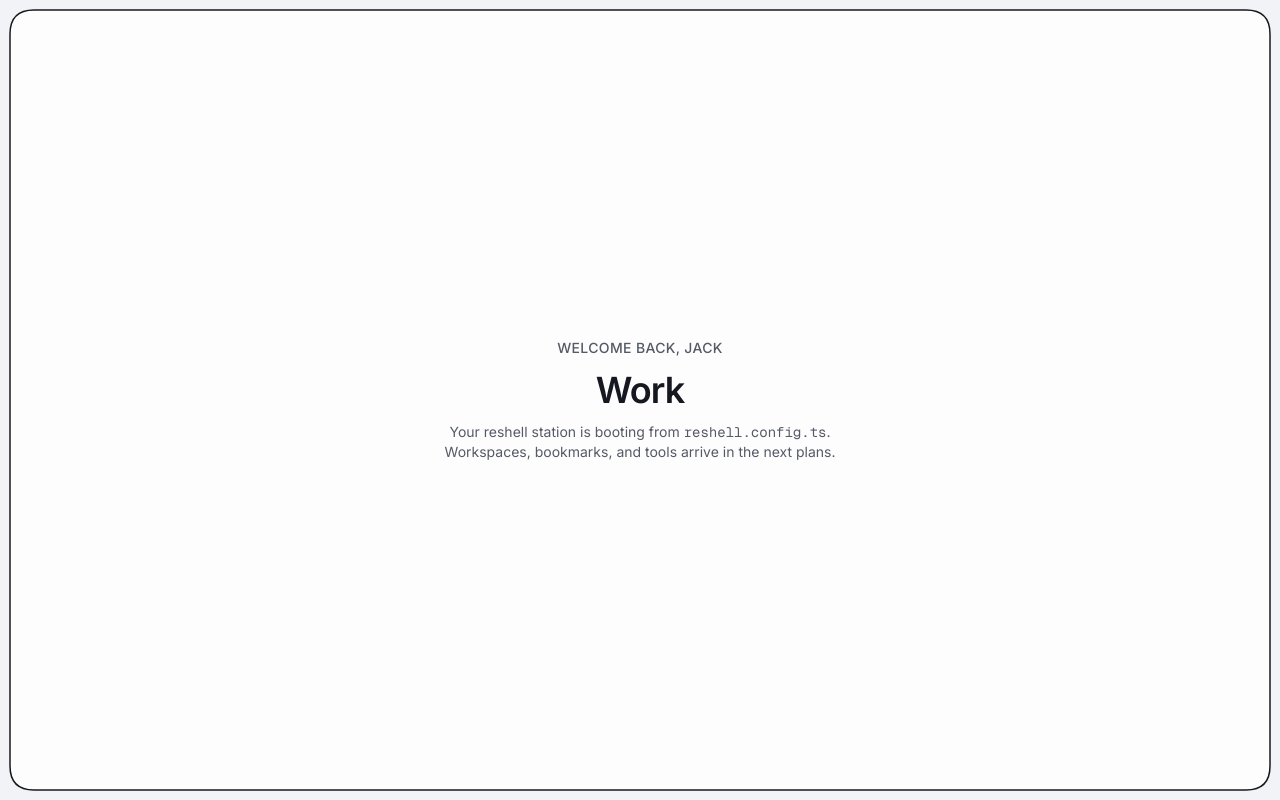
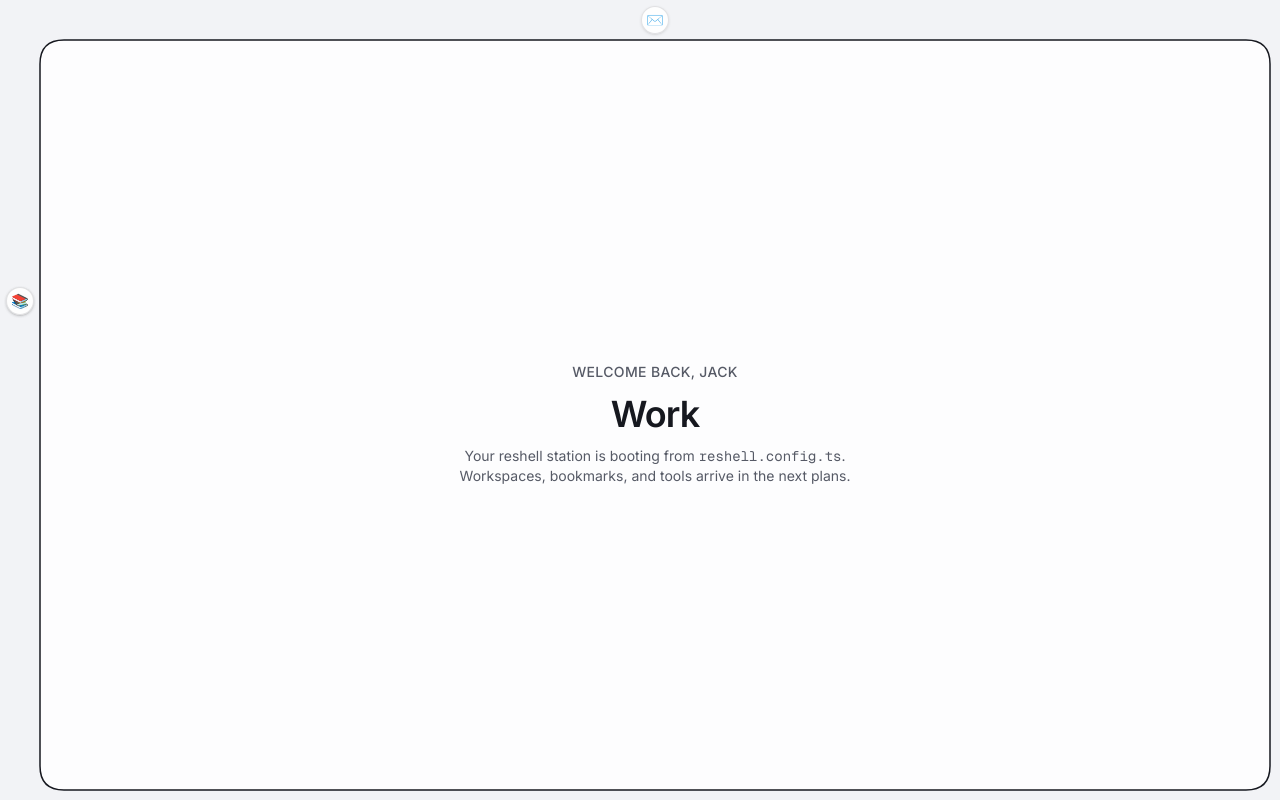
Before and after one commit to reshell-hq/reshell, a Next.js app: page / in a window 1280 px wide. Built offline with nearby package versions, Linux system fonts and the light colour scheme.

Commit message:
feat(bookmarks): map workspace bookmarks to edges
Co-authored-by: Cursor <cursoragent@cursor.com>

```diff
--- a/app/page.tsx
+++ b/app/page.tsx
@@ -1,6 +1,7 @@
 "use client";
 
 import { Shell } from "@/components/shell";
+import { WorkspaceEdges } from "@/components/personal";
 import { ReshellProvider, useReshellState } from "@/hooks/use-reshell-state";
 import reshellConfig from "@/reshell.config";
 
@@ -26,6 +27,7 @@ function HomeStation() {
         canvasColor: "var(--background)",
       }}
     >
+      <WorkspaceEdges />
       <Shell.Content>
         <main className="flex flex-1 flex-col items-center justify-center gap-3 p-8 text-center">
           {config.displayName ? (
--- /dev/null
+++ b/components/personal/index.ts
@@ -0,0 +1,2 @@
+export { BookmarkGroupSlot } from "./bookmark-group-slot";
+export { WorkspaceEdges } from "./workspace-edges";
--- /dev/null
+++ b/components/personal/workspace-edges.tsx
@@ -0,0 +1,48 @@
+"use client";
+
+import { Shell } from "@/components/shell";
+import { useReshellState } from "@/hooks/use-reshell-state";
+import type { BookmarkGroup } from "@/lib/config";
+import type { ShellEdge } from "@/lib/shell/types";
+import { BookmarkGroupSlot } from "./bookmark-group-slot";
+
+// Bookmark groups live on these edges only; `right` is reserved for tools
+// (plans 011–013) and the config schema omits it.
+const BOOKMARK_EDGES = ["left", "top", "bottom"] as const satisfies ShellEdge[];
+
+/**
+ * Projects the active workspace's config bookmark groups onto shell edges: one
+ * `<Shell.Edge>` per non-empty edge, each holding its groups in array order.
+ * App-decoupled (ADR-0009) — reads everything via the provider hook.
+ */
+export function WorkspaceEdges() {
+  const { activeWorkspace } = useReshellState();
+  const bookmarks = activeWorkspace.bookmarks;
+
+  if (!bookmarks) {
+    return null;
+  }
+
+  return (
+    <>
+      {BOOKMARK_EDGES.map((edge) => {
+        const groups: BookmarkGroup[] | undefined = bookmarks[edge];
+        if (!groups || groups.length === 0) {
+          return null;
+        }
+        return (
+          <Shell.Edge key={edge} side={edge}>
+            {groups.map((group, index) => (
+              <BookmarkGroupSlot
+                key={`${edge}:${index}`}
+                group={group}
+                edge={edge}
+                index={index}
+              />
+            ))}
+          </Shell.Edge>
+        );
+      })}
+    </>
+  );
+}
--- a/reshell.config.ts
+++ b/reshell.config.ts
@@ -20,12 +20,66 @@ export const reshellConfig = {
       name: "Work",
       scene: "default",
       widgets: { clock: true, welcome: true, quote: true },
+      bookmarks: {
+        left: [
+          {
+            name: "Dev",
+            icon: "🛠️",
+            links: [
+              { url: "https://github.com", title: "GitHub", icon: "🐙" },
+              { url: "https://stackoverflow.com" },
+              { url: "https://developer.mozilla.org", title: "MDN" },
+            ],
+          },
+          {
+            name: "Docs",
+            icon: "📚",
+            links: [
+              { url: "https://nextjs.org/docs", title: "Next.js" },
+              { url: "https://react.dev" },
+              { url: "https://tailwindcss.com" },
+            ],
+          },
+        ],
+        top: [
+          {
+            name: "Mail",
+            icon: "✉️",
+            links: [
+              { url: "https://mail.google.com", title: "Gmail" },
+              { url: "https://calendar.google.com", title: "Calendar" },
+            ],
+          },
+        ],
+      },
     },
     {
       id: "personal",
       name: "Personal",
       scene: "editorial",
       widgets: { clock: true, welcome: true },
+      bookmarks: {
+        left: [
+          {
+            name: "Read",
+            icon: "📖",
+            links: [
+              { url: "https://news.ycombinator.com", title: "Hacker News" },
+              { url: "https://www.reddit.com" },
+            ],
+          },
+        ],
+        bottom: [
+          {
+            name: "Watch",
+            icon: "📺",
+            links: [
+              { url: "https://youtube.com", title: "YouTube" },
+              { url: "https://twitch.tv" },
+            ],
+          },
+        ],
+      },
     },
   ],
 } satisfies ReshellConfig;
```
